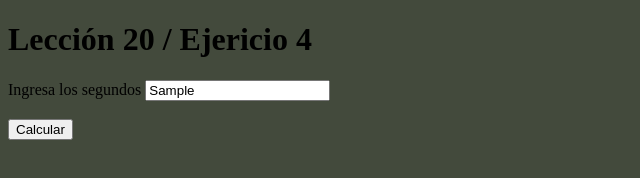
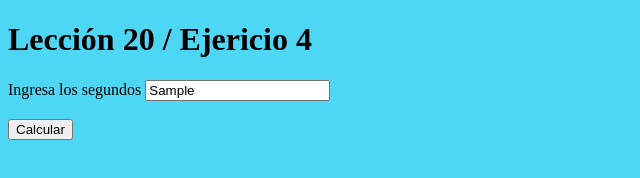
Before and after one commit to EvelynFarfan/l20_ej4_colorRandown, a plain HTML site: page index.html in a window 1280 px wide. Both pictures are taken after typing "Sample" into the empty fields and a click on the button "Calcular". Shown: the whole page, without its empty margins (0-640 px from the left). Drawn offline with Linux system fonts and the light colour scheme.

Commit message:
subiendo 4º ejercicio lesson 20

```diff
--- a/index.html
+++ b/index.html
@@ -13,7 +13,6 @@
 	<br><br>
 	<button type="button" id="calcular">Calcular</button>
 </form>
-<div id="resultado"></div>
 <script src="main.js"></script>
 </body>
 </html>
--- a/main.js
+++ b/main.js
@@ -1,16 +1,14 @@
 window.addEventListener("load", function() {
+
   var boton = document.getElementById("calcular");
-  boton.addEventListener("click", function() {
+  boton.addEventListener("click", function(){
 
     var segundos = parseFloat(document.getElementById("segundos").value);
+    setInterval(colorRandown,segundos*1000);
 
-    setInterval(function(colorRandown){document.body.style.backgroundColor = //color//
-    	'#'+Math.floor(Math.random()*16777215).toString(16);}
-    , segundos*1000);
+    function colorRandown(){
+	  	document.body.style.backgroundColor ='#'+Math.floor(Math.random()*16777215).toString(16);
+  	}
+
   });
-
-  // function colorRandown(){
-  // 	'#'+Math.floor(Math.random()*16777215).toString(16);
-  // }
-
 });
```
